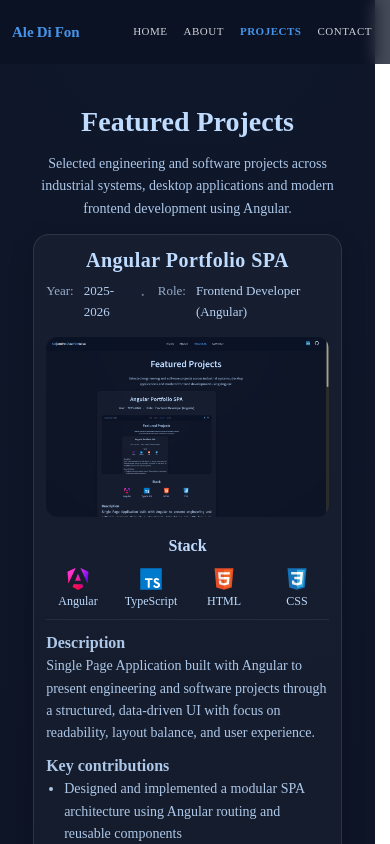
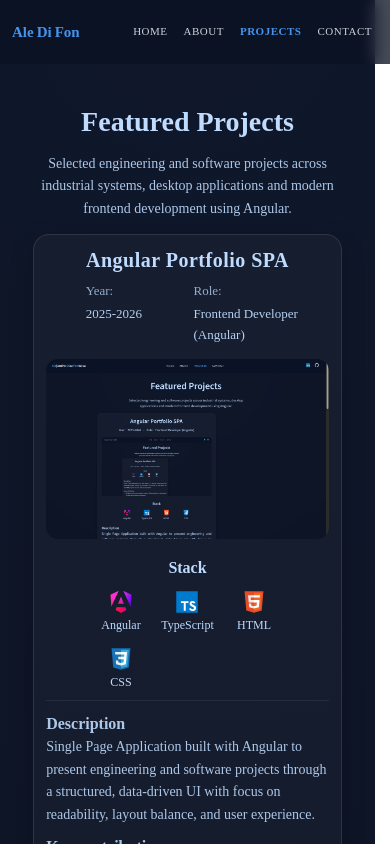
Before and after one commit to aledifon/portfolio, an Angular app: page /projects in a window 390 px wide. Shown: the top 844 px of the page. Built offline with nearby package versions, Linux system fonts and the light colour scheme.

Commit message:
minor modifs on margin-bottom of contact and home pages + finsihed projects Page mobile design

```diff
--- a/src/app/pages/contact/contact.component.scss
+++ b/src/app/pages/contact/contact.component.scss
@@ -347,6 +347,7 @@ h1{
 
     margin: 0 auto;
     margin-top: 16px;
+    margin-bottom: 16px;
   }
 
   .contact-form .description-text{
--- a/src/app/pages/home/home.component.scss
+++ b/src/app/pages/home/home.component.scss
@@ -242,6 +242,7 @@ a:hover {
         align-items: center;
         gap: 20px;
         margin-top: 0px;
+        margin-bottom: 16px;
     }
 
     .hero-text{
--- a/src/app/pages/projects/projects.component.scss
+++ b/src/app/pages/projects/projects.component.scss
@@ -708,13 +708,17 @@
   }
 
   .stack-list {
-    gap: 5px;
     margin-top: 10px;
+    grid-template-columns: repeat(3, 1fr);
+    gap: 16px 14px; /* row-gap + column-gap separados */
+    // gap: 5px;
   }
 
   .stack-item {
-    width: 68px;
-    gap: 4px;
+    // width: 68px;
+    // gap: 4px;
+    width: auto;
+    margin-bottom: 0;
   }
 
   .stack-item .badge,
@@ -797,6 +801,25 @@
 
   .project-meta {
     font-size: 13px;
+    display: grid;
+    grid-template-columns: 1fr 1fr;
+    row-gap: 6px;
+    column-gap: 12px;
+    justify-items: center;
+  }
+  .project-meta .meta-item{
+    display: flex;
+    flex-direction: column;
+    align-items: flex-start;
+    gap: 2px;
+  }
+
+  .meta-item .meta-value{
+    text-align: left;
+  }
+
+  .meta-separator {
+    display: none;
   }
 
   .project-content .content-label,
@@ -818,6 +841,8 @@
   .stack-item span {
     font-size: 12px;
     line-height: 1.2;
+    width: auto;
+    max-width: 70px;
   }
 
   /* LINKS */
```
